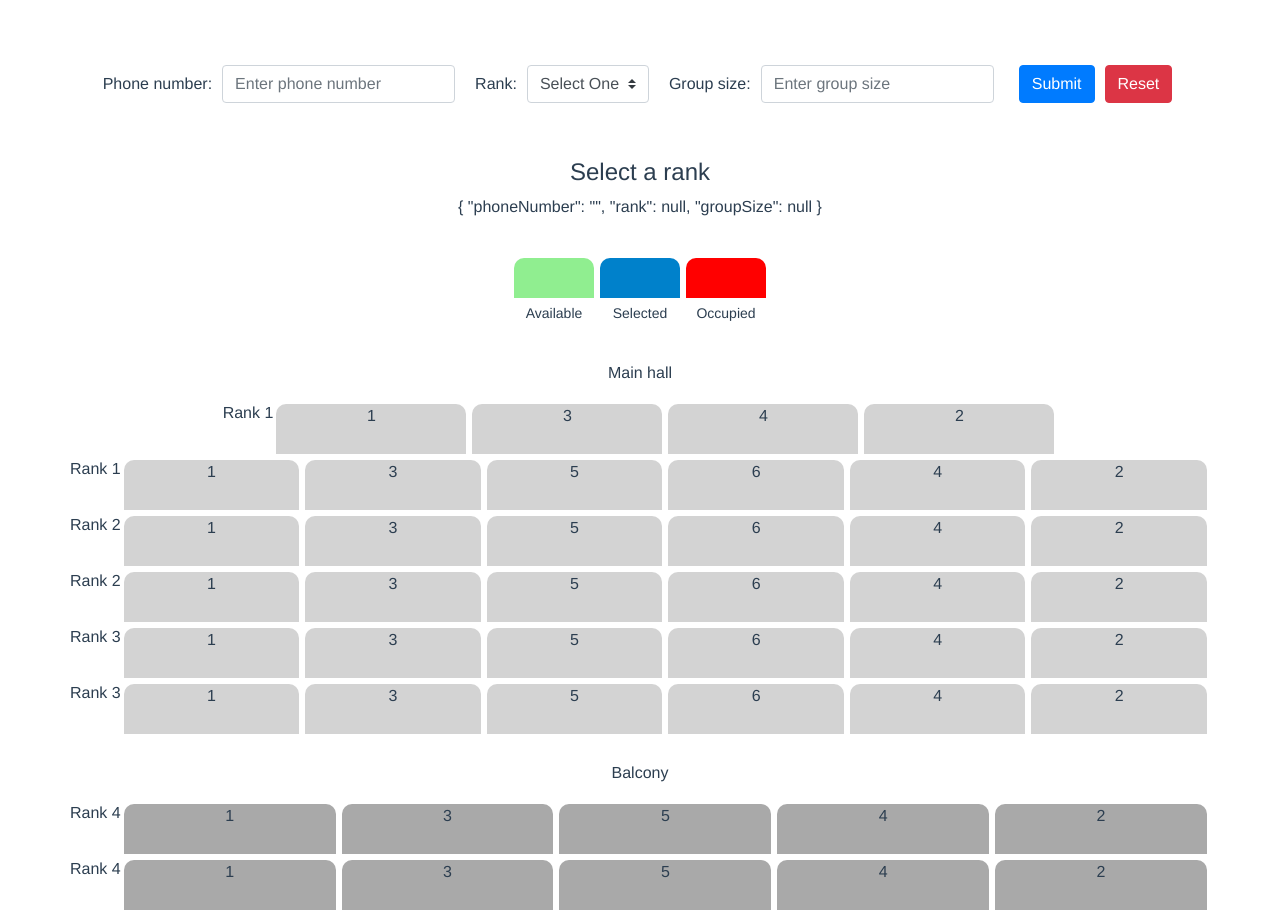
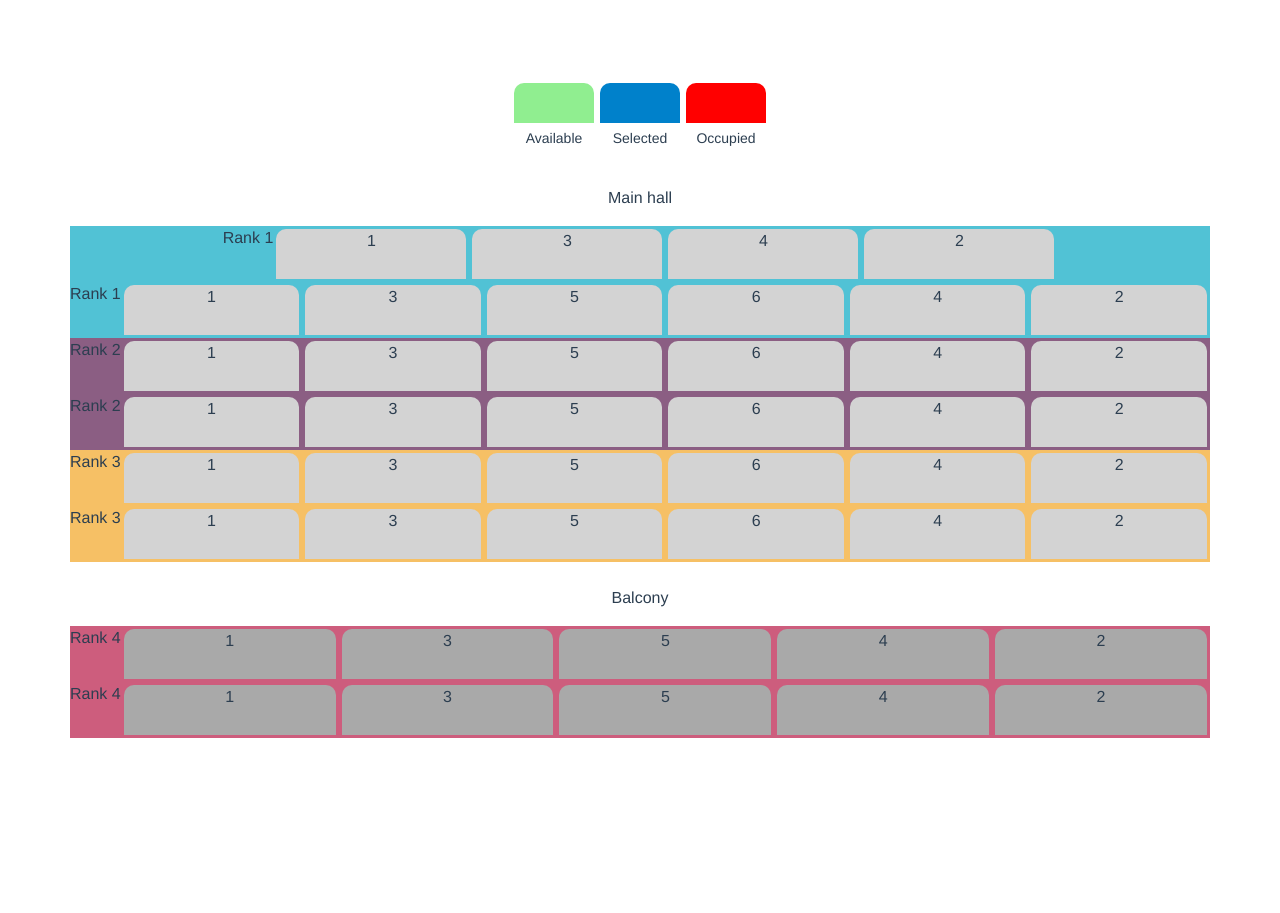
Before and after one commit to montagapallarols/vue-theater-layout, a Vue app: page / in a window 1280 px wide. After the commit the page ends 800 px from the top, so only its background shows below. Built offline with nearby package versions, Linux system fonts and the light colour scheme.

Commit message:
Add rank colours

```diff
--- a/src/App.vue
+++ b/src/App.vue
@@ -1,18 +1,15 @@
 <template>
   <div id="app">
     <BookingForm />
-    <!-- <Layout /> -->
   </div>
 </template>
 
 <script>
-// import Layout from "./components/Layout";
 import BookingForm from "./components/BookingForm";
 
 export default {
   name: "App",
   components: {
-    // Layout,
     BookingForm,
   },
 };
--- a/src/components/BookingForm.vue
+++ b/src/components/BookingForm.vue
@@ -1,6 +1,6 @@
 <template>
   <div>
-    <div class="form">
+    <!-- <div class="form">
       <b-form @submit="onSubmit" @reset="onReset" v-if="show" inline>
         <b-form-group
           id="input-group-1"
@@ -9,7 +9,7 @@
         >
           <b-form-input
             id="input-1"
-            v-model="group.phoneNumber"
+            v-model="groups.phoneNumber"
             type="text"
             placeholder="Enter phone number"
             required
@@ -20,7 +20,7 @@
         <b-form-group id="input-group-2" label="Rank:" label-for="input-2">
           <b-form-select
             id="input-2"
-            v-model="group.rank"
+            v-model="groups.rank"
             @change="onChange"
             :options="ranks"
             required
@@ -34,7 +34,7 @@
         >
           <b-form-input
             id="input-3"
-            v-model="group.groupSize"
+            v-model="groups.groupSize"
             type="number"
             :max="rankSeats"
             placeholder="Enter group size"
@@ -46,13 +46,10 @@
         <b-button type="submit" variant="primary">Submit</b-button>
         <b-button type="reset" variant="danger">Reset</b-button>
       </b-form>
-      <!-- <b-card class="mt-3" header="Form Data Result">
-        <pre class="m-0">{{ form }}</pre>
-      </b-card> -->
     </div>
     <h4 v-if="rank">{{ rankSeats }} available seats for rank {{ rank }}</h4>
-    <h4 v-else>Select a rank</h4>
-    <Layout :group="group" />
+    <h4 v-else>Select a rank</h4> -->
+    <Layout :groups="groups" />
   </div>
 </template>
 
@@ -60,20 +57,44 @@
 import Layout from "./Layout";
 
 export default {
-  name: "App",
   components: { Layout },
 
   data() {
     return {
-      group: {
-        phoneNumber: "",
-        rank: null,
-        groupSize: null,
-      },
+      groups: [
+        {
+          id: "+31611111111",
+          seats: [
+            { section: "main hall", row: "1", seat: "4" },
+            { section: "main hall", row: "1", seat: "2" },
+            { section: "main hall", row: "2", seat: "2" },
+            { section: "main hall", row: "2", seat: "4" },
+          ],
+        },
+        {
+          id: "+31622222222",
+          seats: [
+            { section: "main hall", row: "2", seat: "6" },
+            { section: "main hall", row: "2", seat: "5" },
+          ],
+        },
+        {
+          id: "+31633333333",
+          seats: [
+            { section: "balcony", row: "7", seat: "4" },
+            { section: "balcony", row: "7", seat: "5" },
+          ],
+        },
+      ],
+      //   groups: [{
+      //     phoneNumber: "",
+      //     rank: null,
+      //     groupSize: null,
+      //   }],
 
-      ranks: [{ text: "Select One", value: null }, 1, 2, 3, 4, 5],
-      show: true,
-      rankSeats: 0,
+      //   ranks: [{ text: "Select One", value: null }, 1, 2, 3, 4],
+      //   show: true,
+      //   rankSeats: 0,
     };
   },
   methods: {
--- a/src/components/Layout.vue
+++ b/src/components/Layout.vue
@@ -1,6 +1,5 @@
 <template>
   <div class="layout">
-    <p>{{ group }}</p>
     <ul class="showcase">
       <li>
         <div class="seat available"></div>
@@ -99,11 +98,34 @@
 
 <script>
 export default {
-  props: ["group"],
+  props: ["groups"],
+  data() {
+    return {
+      rank1: null,
+    };
+  },
   methods: {
-    getData() {
-      console.log(this.group);
+    getRank() {
+      const rank1 = this.groups.filter((g) => {
+        return (
+          g.seats
+            .map((s) => {
+              return s.row;
+            })
+            .includes("1") ||
+          g.seats
+            .map((s) => {
+              return s.row;
+            })
+            .includes("2")
+        );
+      });
+      this.rank1 = rank1;
     },
+    groupSeats() {},
+  },
+  mounted() {
+    this.getRank();
   },
 };
 </script>
@@ -157,9 +179,38 @@ export default {
       background-color: grey;
     }
   }
+  .seat-occupied {
+    background-color: red;
+    height: 50px;
+    width: 10px;
+    margin: 3px;
+    border-top-left-radius: 10px;
+    border-top-right-radius: 10px;
+    cursor: pointer;
+
+    &:hover {
+      background-color: grey;
+    }
+  }
+  .row-1,
+  .row-2 {
+    background-color: #51c2d5;
+  }
+  .row-3,
+  .row-4 {
+    background-color: #8b5e83;
+  }
+  .row-5,
+  .row-6 {
+    background-color: #f6c065;
+  }
 }
 
 .balcony-1 {
+  .row-1,
+  .row-2 {
+    background-color: #cd5d7d;
+  }
   .seat {
     background-color: darkgrey;
     height: 50px;
```
Also changed, not shown: 1 other file (tests, documents, lock files or other folders).
